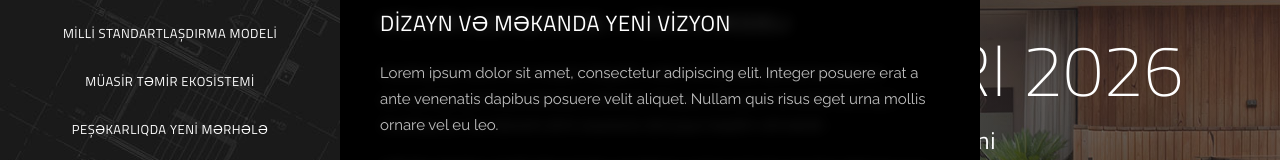
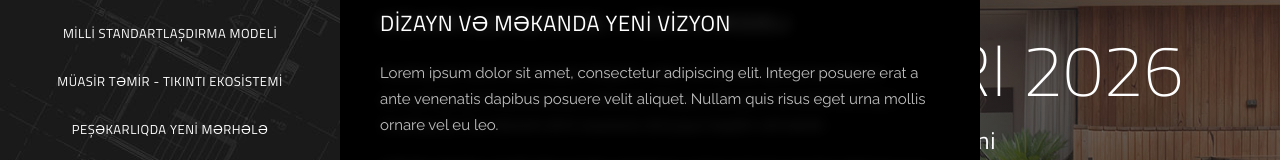
Before and after one commit to feyruzalizada/VRprogect, a Next.js app: page / in a window 1280 px wide. Shown: the part 1406-1566 px from the top of the page. Built offline with nearby package versions, Linux system fonts and the light colour scheme.

Commit message:
sidebar 3 word added3

```diff
--- a/src/content/sidenav.ts
+++ b/src/content/sidenav.ts
@@ -55,9 +55,9 @@ export const sideNav: SideNavContent = {
     },
     {
       id: "panel-3",
-      label: "MÜASİR TƏMİR EKOSİSTEMİ",
+      label: "MÜASİR TƏMİR - TIKINTI EKOSİSTEMİ",
       body: [
-        { kind: "p", text: "Müasir təmir yalnız dizayn və icra deyil. O, insan ehtiyacı, layihə, smeta, material, mühəndis sistemləri, audit, nəzarət və təhvil proseslərini birləşdirən bütöv ekosistemdir." },
+        { kind: "p", text: "Müasir təmir - tikinti yalnız dizayn və icra deyil. O, insan ehtiyacı, layihə, smeta, material, mühəndis sistemləri, audit, nəzarət və təhvil proseslərini birləşdirən bütöv ekosistemdir." },
         { kind: "p", text: "“VR Standartları 2026” sifarişçini prosesdən kənarda qalan müşahidəçidən məlumatlı qərar sahibinə çevirir. İstifadəçi hansı sənədləri tələb etməli, hansı işləri bağlanmazdan əvvəl yoxlatmalı və nəticəni hansı sübutlarla qəbul etməli olduğunu anlayır." },
         { kind: "p", text: "Elektrik, qaz, su, havalandırma, istilik və hidroizolyasiya üzrə gizli səhvlər insan həyatı və dövlətin ümumi tikinti fondu üçün ciddi riskdir. Buna görə VR metodologiyasında təhlükəsizlik estetikadan üstün tutulur. Gizli işlər ölçü, foto, video, sınaq və aktlarla sənədləşdirilir." },
         { kind: "p", text: "Muxtar Ərturanın Novator Memar yanaşması sifarişçi ilə icraçı arasındakı etimadı şifahi vədlərdən çıxararaq layihə, audit və sübut üzərində qurur." },
```
